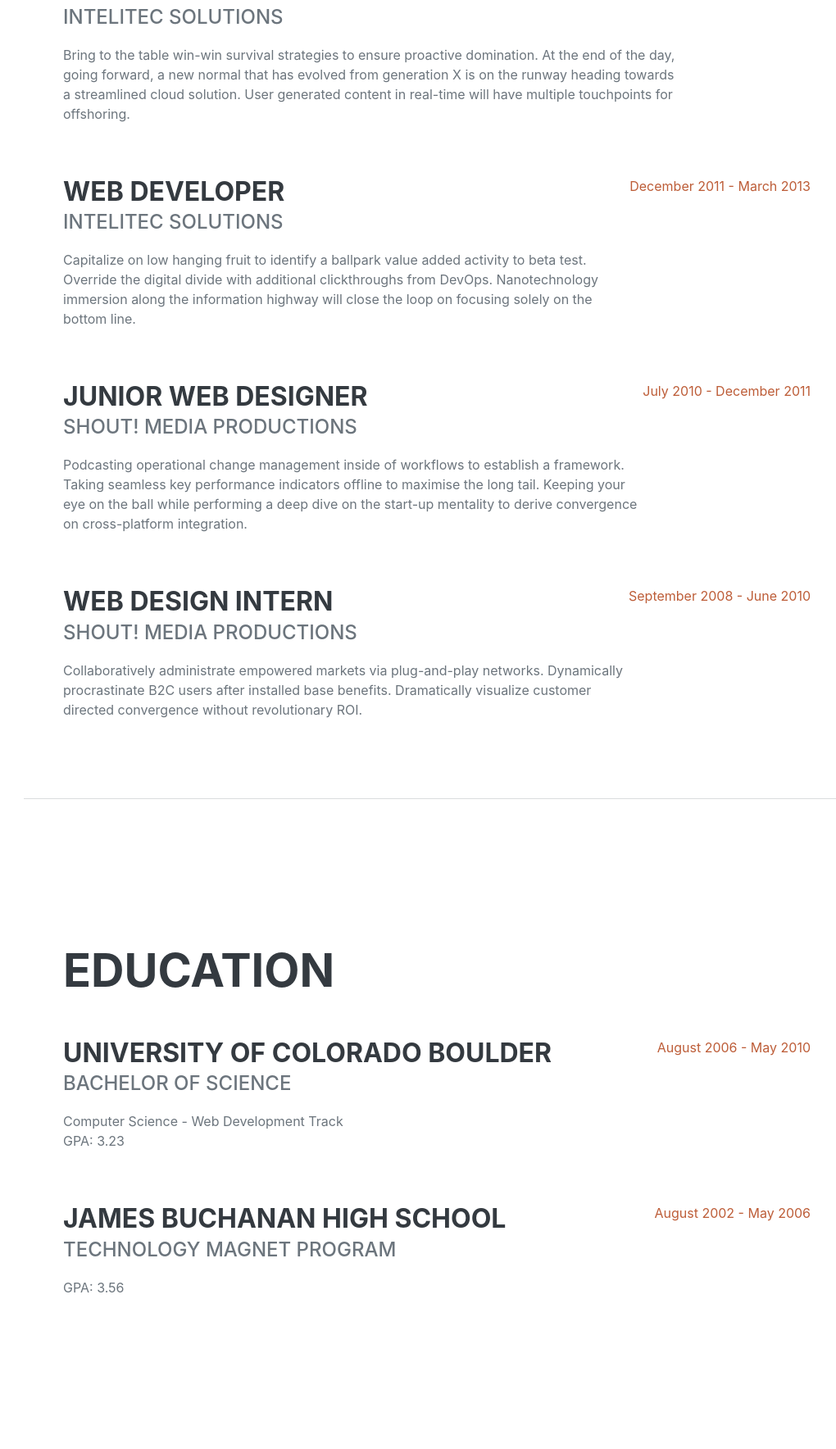
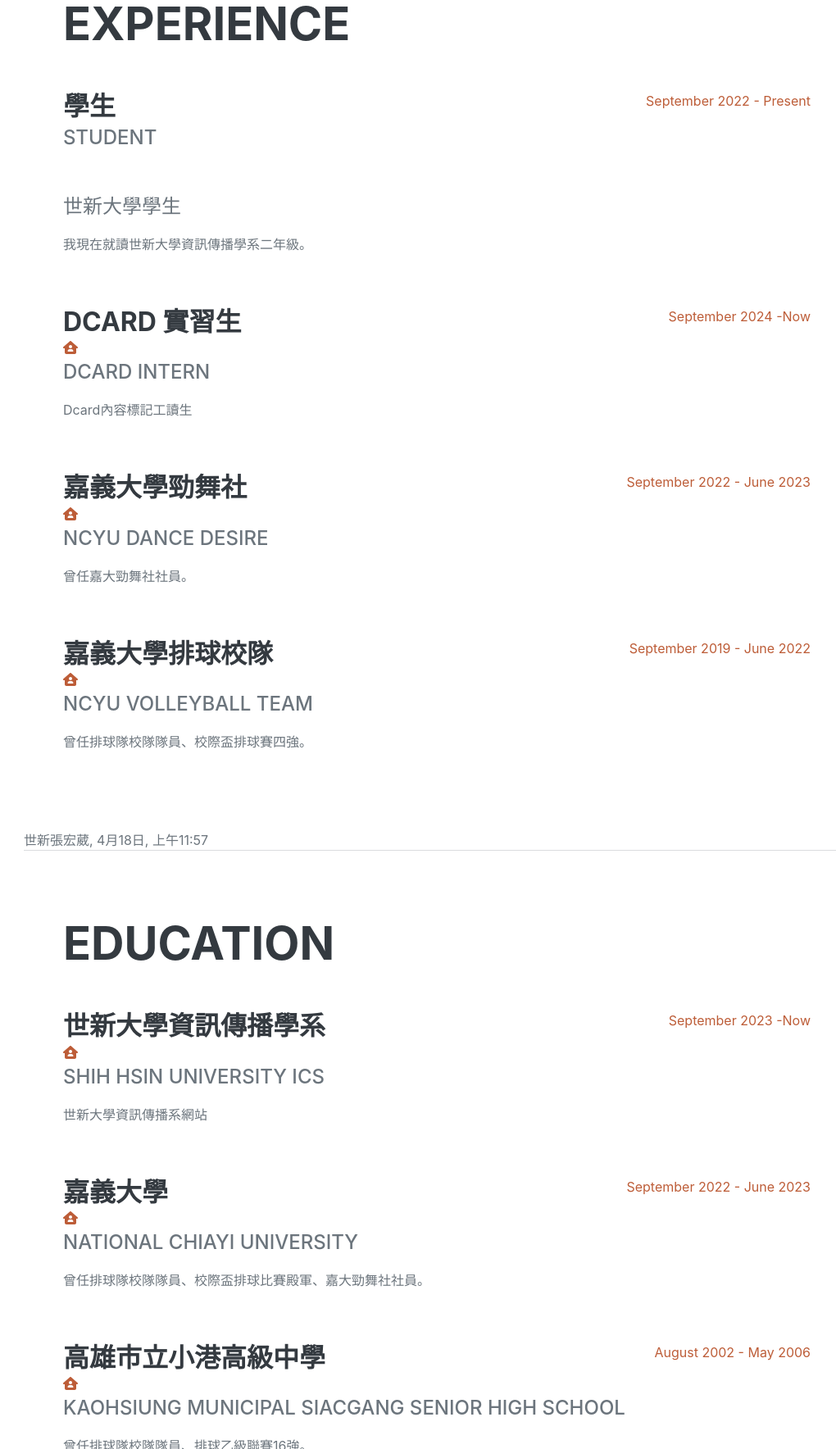
Before and after one commit to anan0209/anan0209.github.io, a plain HTML site: page index.html in a window 1280 px wide. Shown: the part 1032-2800 px from the top of the page at 82% size, without its empty margins (243-1263 px from the left). Drawn offline with nearby package versions, Linux system fonts and the light colour scheme; a web font is replaced by a local one.

Commit message:
換照片

```diff
--- a/index.html
+++ b/index.html
@@ -3,15 +3,16 @@
     <head>
         <meta charset="utf-8" />
         <meta name="viewport" content="width=device-width, initial-scale=1, shrink-to-fit=no" />
-        <meta name="description" content="" />
-        <meta name="author" content="" />
-        <title>Resume - Start Bootstrap Theme</title>
+        <meta name="呂宗諳" content="" />
+        <meta name="呂宗諳" content="" />
+        <title>呂宗諳的履歷 - Start Bootstrap Theme</title>
         <link rel="icon" type="image/x-icon" href="assets/img/favicon.ico" />
         <!-- Font Awesome icons (free version)-->
         <script src="https://use.fontawesome.com/releases/v6.3.0/js/all.js" crossorigin="anonymous"></script>
         <!-- Google fonts-->
-        <link href="https://fonts.googleapis.com/css?family=Saira+Extra+Condensed:500,700" rel="stylesheet" type="text/css" />
-        <link href="https://fonts.googleapis.com/css?family=Muli:400,400i,800,800i" rel="stylesheet" type="text/css" />
+        <link rel="preconnect" href="https://fonts.googleapis.com">
+<link rel="preconnect" href="https://fonts.gstatic.com" crossorigin>
+<link href="https://fonts.googleapis.com/css2?family=Noto+Sans+TC:wght@100..900&display=swap" rel="stylesheet">
         <!-- Core theme CSS (includes Bootstrap)-->
         <link href="css/styles.css" rel="stylesheet" />
     </head>
@@ -20,7 +21,7 @@
         <nav class="navbar navbar-expand-lg navbar-dark bg-primary fixed-top" id="sideNav">
             <a class="navbar-brand js-scroll-trigger" href="#page-top">
                 <span class="d-block d-lg-none">Clarence Taylor</span>
-                <span class="d-none d-lg-block"><img class="img-fluid img-profile rounded-circle mx-auto mb-2" src="assets/img/profile.jpg" alt="..." /></span>
+                <span class="d-none d-lg-block"><img class="img-fluid img-profile rounded-circle mx-auto mb-2" src="assets/img/照片.jpg" alt="..." /></span>
             </a>
             <button class="navbar-toggler" type="button" data-bs-toggle="collapse" data-bs-target="#navbarResponsive" aria-controls="navbarResponsive" aria-expanded="false" aria-label="Toggle navigation"><span class="navbar-toggler-icon"></span></button>
             <div class="collapse navbar-collapse" id="navbarResponsive">
@@ -40,14 +41,16 @@
             <section class="resume-section" id="about">
                 <div class="resume-section-content">
                     <h1 class="mb-0">
-                        Clarence
-                        <span class="text-primary">Taylor</span>
+                        呂宗諳
+                        <span class="text-primary">Hung-Wei Chang</span>
                     </h1>
-                    <div class="subheading mb-5">
-                        3542 Berry Street · Cheyenne Wells, CO 80810 · (317) 585-8468 ·
-                        <a href="mailto:name@email.com">name@email.com</a>
+                    <div class="subheading mb-5">台北市文山區木柵路一段17巷1號
+                        <div class="subheading mb-5">NO.17,Sec 1,Rd.Mu-Cha,Taipei City,Taiwan
+                        <div class="subheading mb-5">(Tel)+886-2-22368225
+                        <a href="mailto:name@email.com">A111070217@mail.shu.edu.tw</a>
                     </div>
-                    <p class="lead mb-5">I am experienced in leveraging agile frameworks to provide a robust synopsis for high level overviews. Iterative approaches to corporate strategy foster collaborative thinking to further the overall value proposition.</p>
+<p class="lead mb-3">我是一位熱愛攝影的業餘攝影師，對於捕捉生活中的美麗瞬間充滿熱情。無論是風景、人像還是紀實攝影，我都樂於嘗試和探索。歡迎與我一同探討攝影技巧，共同創造出令人難忘的影像作品。</p>
+                    <div class="subheading mb-5">I am an amateur photographer with a passion for capturing the beauty of life through photography. Whether it's landscapes, portraits, or documentary photography, I enjoy exploring and experimenting with various styles. I welcome anyone interested to join me in exploring photography techniques and creating unforgettable images together.</div>
                     <div class="social-icons">
                         <a class="social-icon" href="#!"><i class="fab fa-linkedin-in"></i></a>
                         <a class="social-icon" href="#!"><i class="fab fa-github"></i></a>
@@ -63,38 +66,43 @@
                     <h2 class="mb-5">Experience</h2>
                     <div class="d-flex flex-column flex-md-row justify-content-between mb-5">
                         <div class="flex-grow-1">
-                            <h3 class="mb-0">Senior Web Developer</h3>
-                            <div class="subheading mb-3">Intelitec Solutions</div>
-                            <p>Bring to the table win-win survival strategies to ensure proactive domination. At the end of the day, going forward, a new normal that has evolved from generation X is on the runway heading towards a streamlined cloud solution. User generated content in real-time will have multiple touchpoints for offshoring.</p>
+                            <h3 class="mb-0">學生</h3><div class="subheading mb-5">student</div>
+                            <div class="subheading mb-3">世新大學學生</div>
+                            <p>我現在就讀世新大學資訊傳播學系二年級。</p>
                         </div>
-                        <div class="flex-shrink-0"><span class="text-primary">March 2013 - Present</span></div>
+                        <div class="flex-shrink-0"><span class="text-primary">September 2022 - Present</span></div>
                     </div>
 <div class="d-flex flex-column flex-md-row justify-content-between mb-5">
                         <div class="flex-grow-1">
-                            <h3 class="mb-0">Web Developer</h3>
-                            <div class="subheading mb-3">Intelitec Solutions</div>
-                            <p>Capitalize on low hanging fruit to identify a ballpark value added activity to beta test. Override the digital divide with additional clickthroughs from DevOps. Nanotechnology immersion along the information highway will close the loop on focusing solely on the bottom line.</p>
+                            <h3 class="mb-0">Dcard 實習生</h3>
+                            <a href="https://www.dcard.tw/f"><i class="fa-solid fa-house-user"></i></a>
+                            <div class="subheading mb-3">Dcard intern</div>
+                            <p>Dcard內容標記工讀生</p>
                         </div>
-                        <div class="flex-shrink-0"><span class="text-primary">December 2011 - March 2013</span></div>
+                        <div class="flex-shrink-0"><span class="text-primary">September 2024 -Now </span></div>
                     </div>
                     <div class="d-flex flex-column flex-md-row justify-content-between mb-5">
                         <div class="flex-grow-1">
-                            <h3 class="mb-0">Junior Web Designer</h3>
-                            <div class="subheading mb-3">Shout! Media Productions</div>
-                            <p>Podcasting operational change management inside of workflows to establish a framework. Taking seamless key performance indicators offline to maximise the long tail. Keeping your eye on the ball while performing a deep dive on the start-up mentality to derive convergence on cross-platform integration.</p>
+                            <h3 class="mb-0">嘉義大學勁舞社</h3>
+                            <a href="https://www.facebook.com/GuoLiJiaYiDaXueLanTanJinWuSheDanceDesire/?locale=zh_TW"><i class="fa-solid fa-house-user"></i></a>
+                            <div class="subheading mb-3">NCYU dance desire</div>
+                            <p>曾任嘉大勁舞社社員。</p>
                         </div>
-                        <div class="flex-shrink-0"><span class="text-primary">July 2010 - December 2011</span></div>
+                        <div class="flex-shrink-0"><span class="text-primary">September 2022 - June 2023</span></div>
                     </div>
                     <div class="d-flex flex-column flex-md-row justify-content-between">
                         <div class="flex-grow-1">
-                            <h3 class="mb-0">Web Design Intern</h3>
-                            <div class="subheading mb-3">Shout! Media Productions</div>
-                            <p>Collaboratively administrate empowered markets via plug-and-play networks. Dynamically procrastinate B2C users after installed base benefits. Dramatically visualize customer directed convergence without revolutionary ROI.</p>
+                            <h3 class="mb-0">嘉義大學排球校隊</h3>
+                            <a href="https://www.instagram.com/ncyu_volley.ball/"><i class="fa-solid fa-house-user"></i></a>
+                            <div class="subheading mb-3">NCYU volleyball team</div>
+                            <p>曾任排球隊校隊隊員、校際盃排球賽四強。</p>
                         </div>
-                        <div class="flex-shrink-0"><span class="text-primary">September 2008 - June 2010</span></div>
+                        <div class="flex-shrink-0"><span class="text-primary">September 2019 - June 2022</span></div>
                     </div>
                 </div>
             </section>
+
+世新張宏葳, 4月18日, 上午11:57
 <hr class="m-0" />
             <!-- Education-->
             <section class="resume-section" id="education">
@@ -102,18 +110,28 @@
                     <h2 class="mb-5">Education</h2>
                     <div class="d-flex flex-column flex-md-row justify-content-between mb-5">
                         <div class="flex-grow-1">
-                            <h3 class="mb-0">University of Colorado Boulder</h3>
-                            <div class="subheading mb-3">Bachelor of Science</div>
-                            <div>Computer Science - Web Development Track</div>
-                            <p>GPA: 3.23</p>
+                            <h3 class="mb-0">世新大學資訊傳播學系</h3>
+                            <a href="https://ics.wp.shu.edu.tw/"><i class="fa-solid fa-house-user"></i></a>
+                            <div class="subheading mb-3">Shih Hsin University ICS</div>
+                            <p>世新大學資訊傳播系網站</p>
                         </div>
-                        <div class="flex-shrink-0"><span class="text-primary">August 2006 - May 2010</span></div>
+                        <div class="flex-shrink-0"><span class="text-primary">September 2023 -Now </span></div>
+                    </div>
+                    <div class="d-flex flex-column flex-md-row justify-content-between mb-5">
+                        <div class="flex-grow-1">
+                            <h3 class="mb-0">嘉義大學</h3>
+                            <a href="https://www.ncyu.edu.tw/"><i class="fa-solid fa-house-user"></i></a>
+                            <div class="subheading mb-3">National Chiayi University</div>
+                            <p>曾任排球隊校隊隊員、校際盃排球比賽殿軍、嘉大勁舞社社員。</p>
+                        </div>
+                        <div class="flex-shrink-0"><span class="text-primary">September 2022 - June 2023</span></div>
                     </div>
                     <div class="d-flex flex-column flex-md-row justify-content-between">
                         <div class="flex-grow-1">
-                            <h3 class="mb-0">James Buchanan High School</h3>
-                            <div class="subheading mb-3">Technology Magnet Program</div>
-                            <p>GPA: 3.56</p>
+                            <h3 class="mb-0">高雄市立小港高級中學</h3>
+                            <a href="https://www.hkhs.kh.edu.tw/home"><i class="fa-solid fa-house-user"></i></a>
+                            <div class="subheading mb-3">Kaohsiung Municipal Siacgang Senior High School</div>
+                            <p>曾任排球隊校隊隊員、排球乙級聯賽16強。</p>
                         </div>
                         <div class="flex-shrink-0"><span class="text-primary">August 2002 - May 2006</span></div>
                     </div>
```
Also changed, not shown: assets/img/照片.jpg (added). Lines whose indentation alone changed are shown as unchanged.
